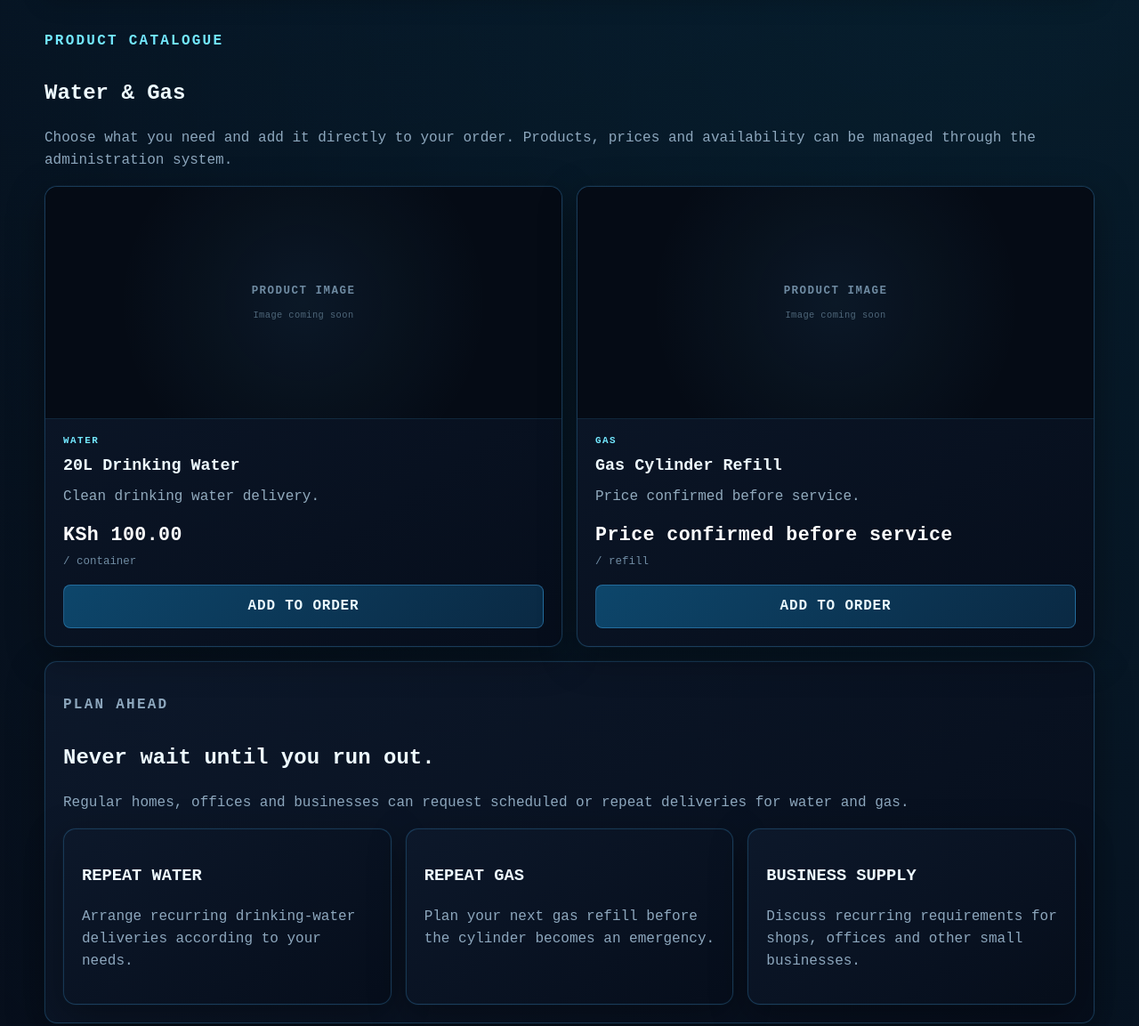
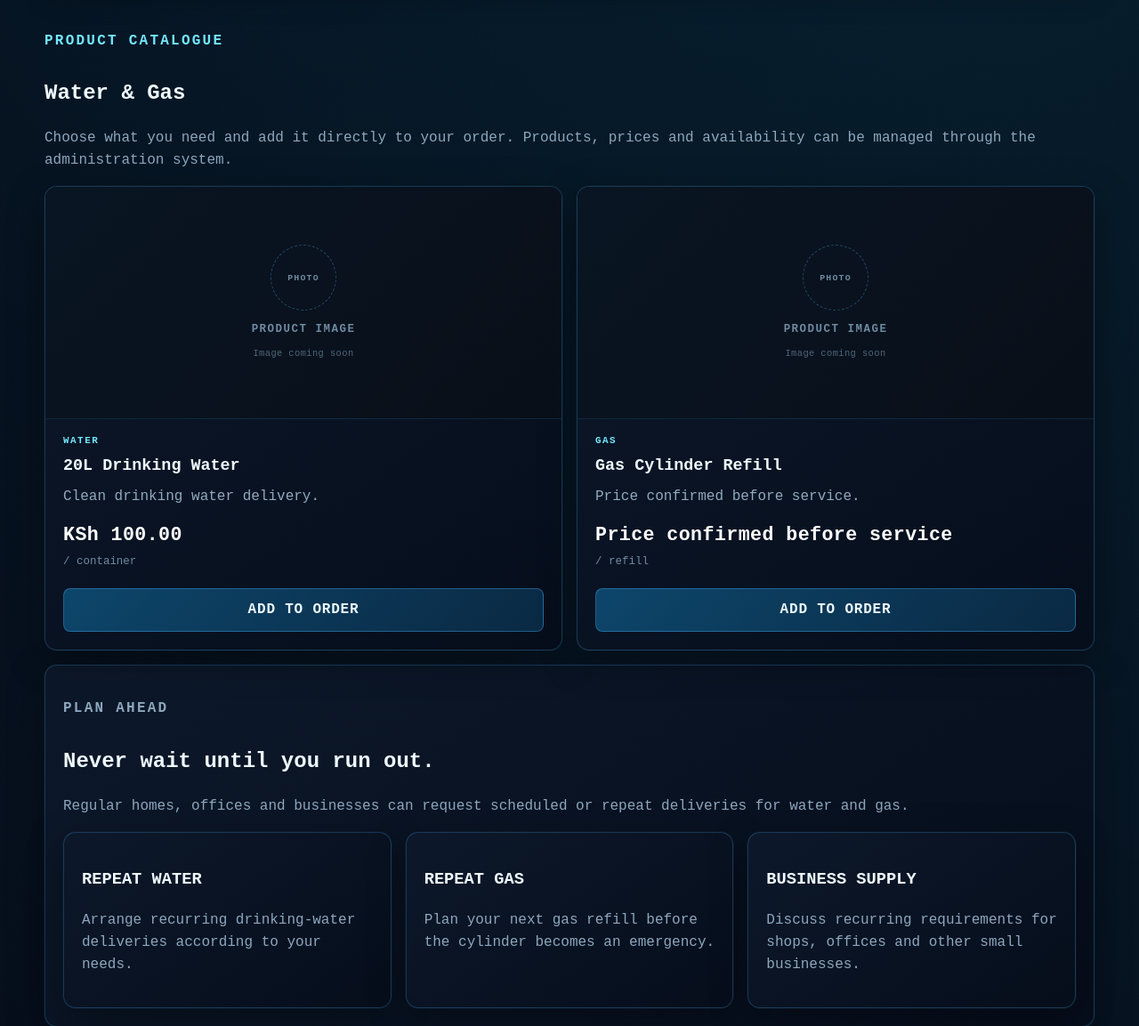
Before and after one commit to charleswamonje/nakuru-gaz-gang, a Flask app: page / in a window 1280 px wide. Shown: the part 3014-4167 px from the top of the page at 89% size. Run offline with Flask 3, Linux system fonts and the light colour scheme; data comes from the database, SQL or seed files in the repository; some libraries are stand-ins or nearby versions.

Commit message:
Polish product catalogue cards

```diff
--- a/app/static/css/style.css
+++ b/app/static/css/style.css
@@ -1253,3 +1253,63 @@ footer {
         font-size: 1.25rem;
     }
 }
+
+
+/* ================= PRODUCT CATALOGUE POLISH ================= */
+
+.product-card {
+    overflow: hidden;
+    transition: transform .18s ease, border-color .18s ease, box-shadow .18s ease;
+}
+
+.product-card:hover {
+    transform: translateY(-3px);
+    border-color: rgba(77,184,255,.32);
+    box-shadow: 0 14px 34px rgba(0,0,0,.28);
+}
+
+.product-image-wrap {
+    position: relative;
+}
+
+.product-image-button {
+    cursor: zoom-in;
+}
+
+.product-image-button:focus-visible {
+    outline: 2px solid var(--danstar-cyan);
+    outline-offset: -2px;
+}
+
+.product-image-placeholder {
+    position: relative;
+    background:
+        linear-gradient(135deg, rgba(77,184,255,.06), rgba(255,255,255,.015)),
+        #050b15;
+}
+
+.product-image-placeholder::before {
+    content: "PHOTO";
+    display: flex;
+    align-items: center;
+    justify-content: center;
+    width: 72px;
+    height: 72px;
+    margin-bottom: 4px;
+    border: 1px dashed rgba(77,184,255,.35);
+    border-radius: 50%;
+    color: #6f8ba2;
+    font-size: .62rem;
+    letter-spacing: .12em;
+}
+
+.product-card .add-product {
+    margin-top: 4px;
+}
+
+@media (max-width: 650px) {
+    .product-card:hover {
+        transform: none;
+        box-shadow: none;
+    }
+}
```
